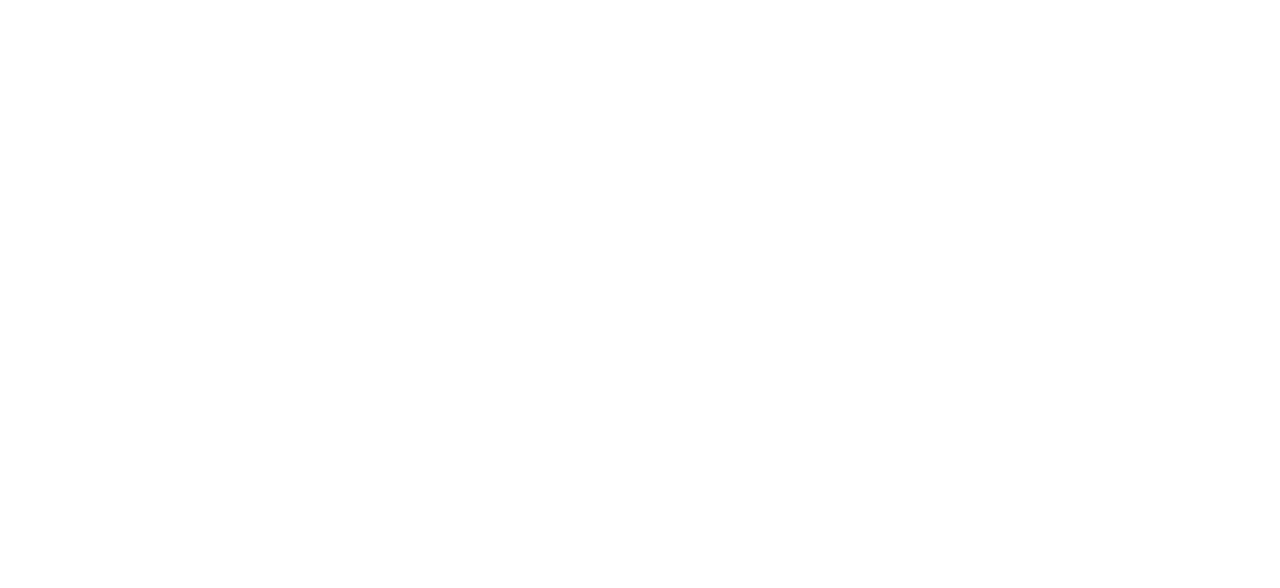
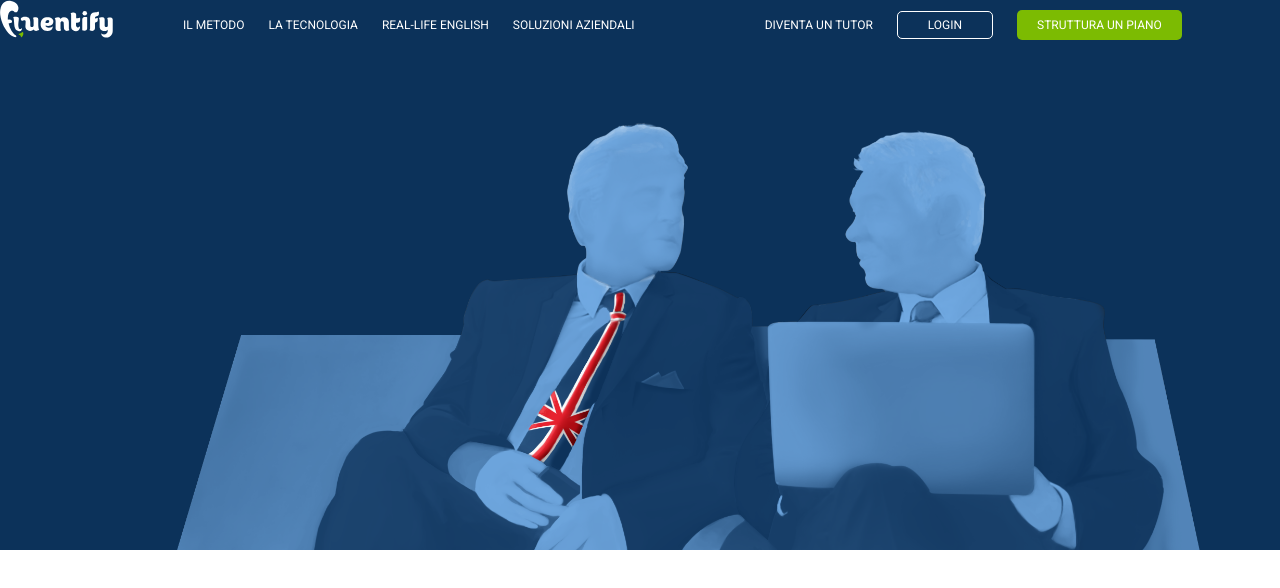
Before and after one commit to daniele-lai/htmlcss-fluentify, a plain HTML site: page index.html in a window 1280 px wide. Drawn offline with Linux system fonts and the light colour scheme.

Commit message:
Aggiunta menù navigazione e immagine hero

```diff
--- a/css/style.css
+++ b/css/style.css
@@ -8,3 +8,68 @@
 body {
   font-family: 'Roboto', sans-serif;
 }
+.clearfix::after {
+  content: "";
+  display: block;
+  clear: both;
+}
+
+header {
+  height: 550px;
+  background-color: #0C325A;
+  color: #fff;
+}
+
+.container-header {
+  margin-bottom: 80px;
+}
+
+.container-header div {
+  float: left;
+}
+
+.logo-header {
+  margin-right: 70px;
+}
+
+/* Menù di navigazione */
+header nav {
+  margin-top: 14px;
+}
+
+.nav-2 {
+  margin-left: 110px;
+}
+
+header ul li {
+  display: inline-block;
+  text-transform: uppercase;
+  font-size: 12px;
+  padding-right: 20px;
+}
+
+header a {
+  color: #fff;
+  text-decoration: none;
+}
+
+/* Bottoni */
+#login {
+  border: 1px solid #fff;
+  padding: 6px 30px;
+  border-radius: 5px;
+}
+
+.button {
+  background-color: #7CBB02;
+  padding: 8px 20px;
+  border-radius: 5px;
+}
+
+.hero {
+  height: 428px;
+  background-image: url(../img/background-header.png);
+  background-size: contain;
+  background-repeat: no-repeat;
+  background-position-x: 69%;
+}
--- a/index.html
+++ b/index.html
@@ -6,10 +6,45 @@
     <!-- Font -->
     <link rel="preconnect" href="https://fonts.gstatic.com">
     <link href="https://fonts.googleapis.com/css2?family=Roboto:wght@300;400;700&display=swap" rel="stylesheet">
-    <link rel="stylesheet" href="/css/style.css">
+    <link rel="stylesheet" href="css/style.css">
   </head>
 
   <body>
+    <header>
+      <!-- Logo e menù nav -->
+      <div class="container-header clearfix">
+        <div class="logo-header">
+          <img src="img/logo.svg" alt="Logo Fluentify">
+        </div>
+        <!-- Menù di navigazione -->
+        <div class="nav-1">
+          <nav>
+            <ul>
+              <li>Il metodo</li>
+              <li>La tecnologia</li>
+              <li>Real-life English</li>
+              <li>Soluzioni aziendali</li>
+            </ul>
+          </nav>
+        </div>
+        <div class="nav-2">
+          <nav>
+            <ul>
+              <li>Diventa un tutor</li>
+              <li><a id="login" href="#">Login</a></li>
+              <li><a class="button" href="#">Struttura un piano</a></li>
+            </ul>
+          </nav>
+        </div>
+      </div>
+      <!-- Hero -->
+      <div class="hero">
+      </div>
 
+    </header>
+
+    <main>
+
+    </main>
   </body>
 </html>
```
Also changed, not shown: 1 other file.
